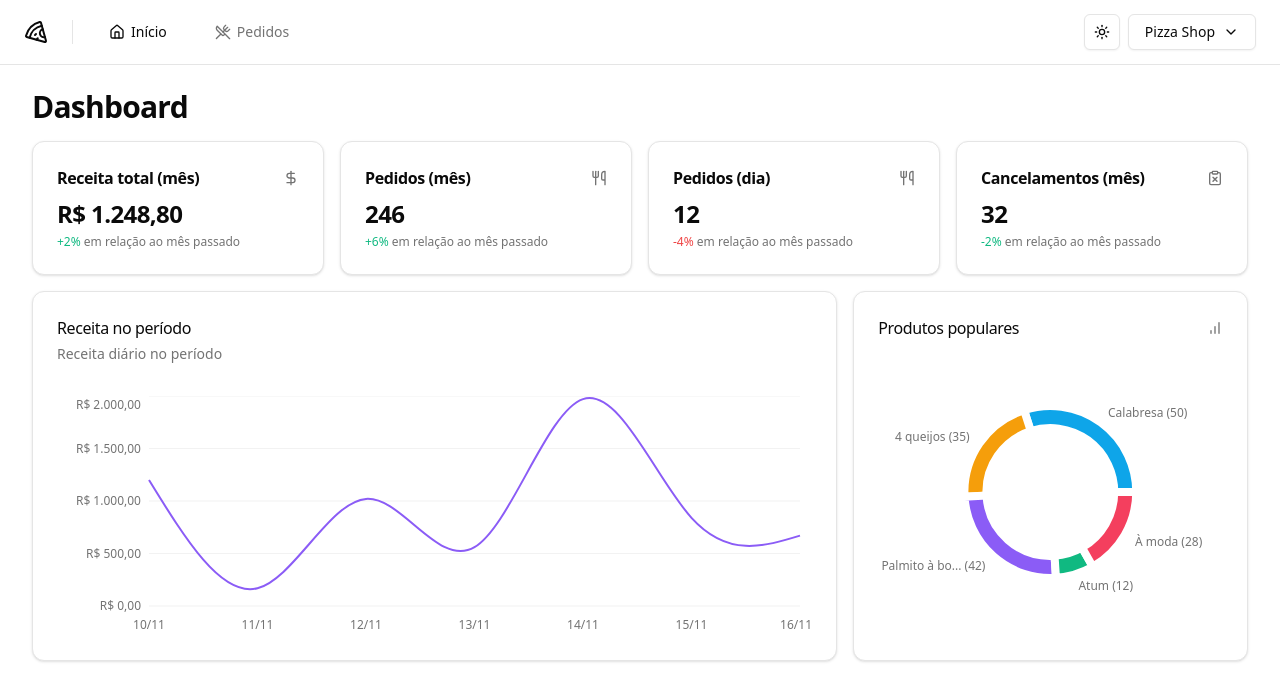
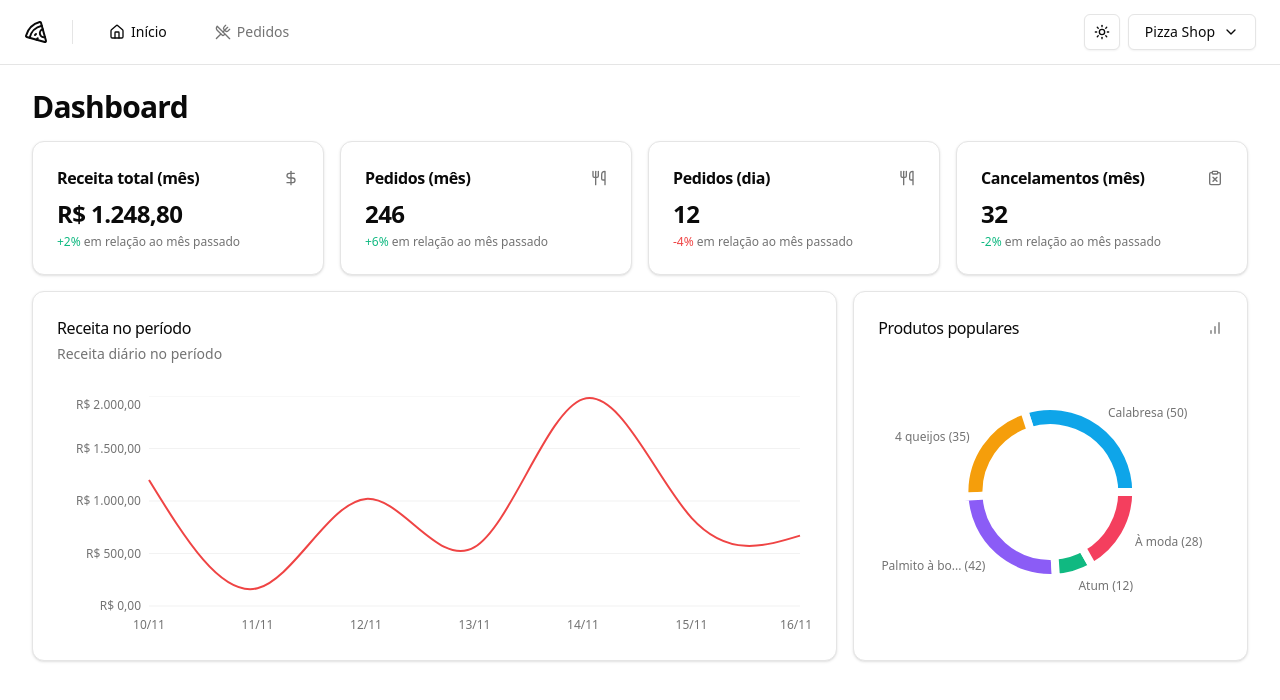
Before and after one commit to rafaelkremser/pizza-shop, a React app: page / in a window 1280 px wide. Shown: the top 700 px of the page. Built offline with nearby package versions, Linux system fonts and the light colour scheme; the HTML template or start-up script is replaced by a standard one.

Commit message:
fix: label format

```diff
--- a/src/pages/app/dashboard/revenue-chart.tsx
+++ b/src/pages/app/dashboard/revenue-chart.tsx
@@ -26,9 +26,9 @@ const chartData = [
 ]
 
 const chartConfig = {
-  desktop: {
-    label: 'Desktop',
-    color: colors.violet[500],
+  revenue: {
+    label: 'Receita',
+    color: colors.red[500],
   },
 } satisfies ChartConfig
 
@@ -80,7 +80,7 @@ export function RevenueChart() {
             <Line
               dataKey="revenue"
               type="natural"
-              stroke="var(--color-desktop)"
+              stroke="var(--color-revenue)"
               strokeWidth={2}
               dot={false}
             />
```
